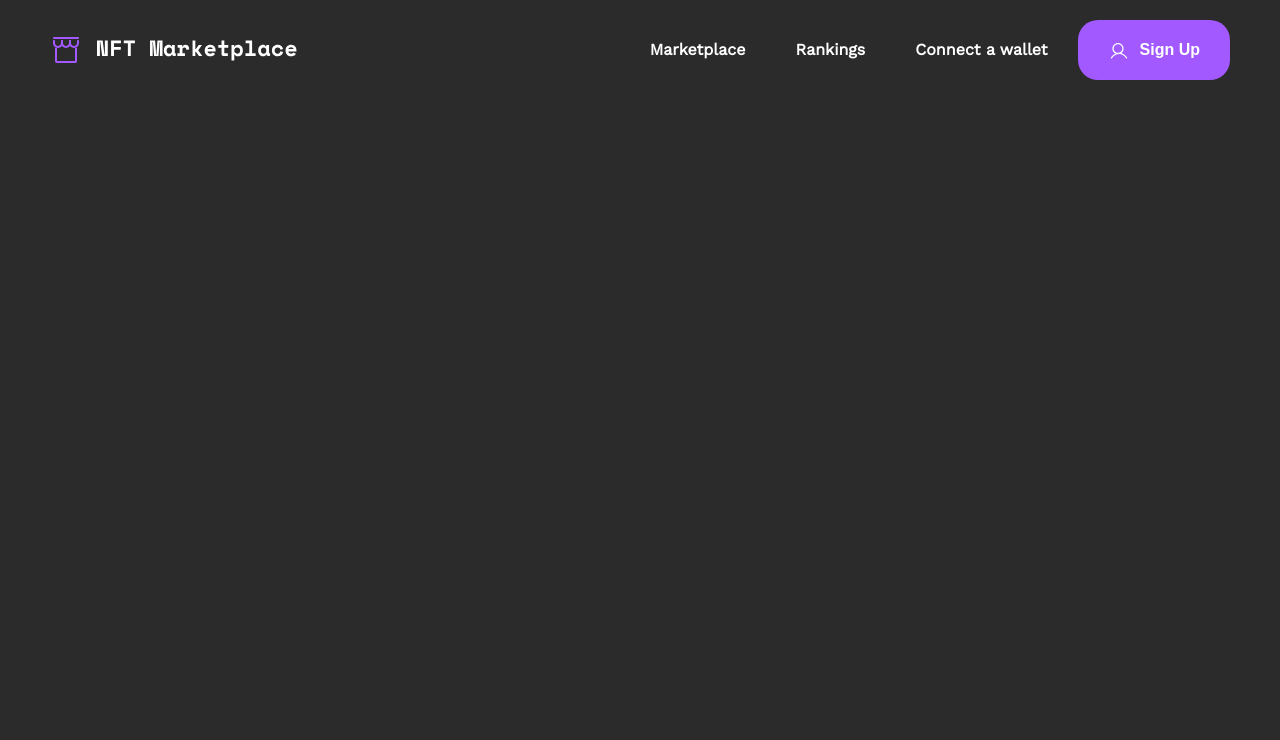
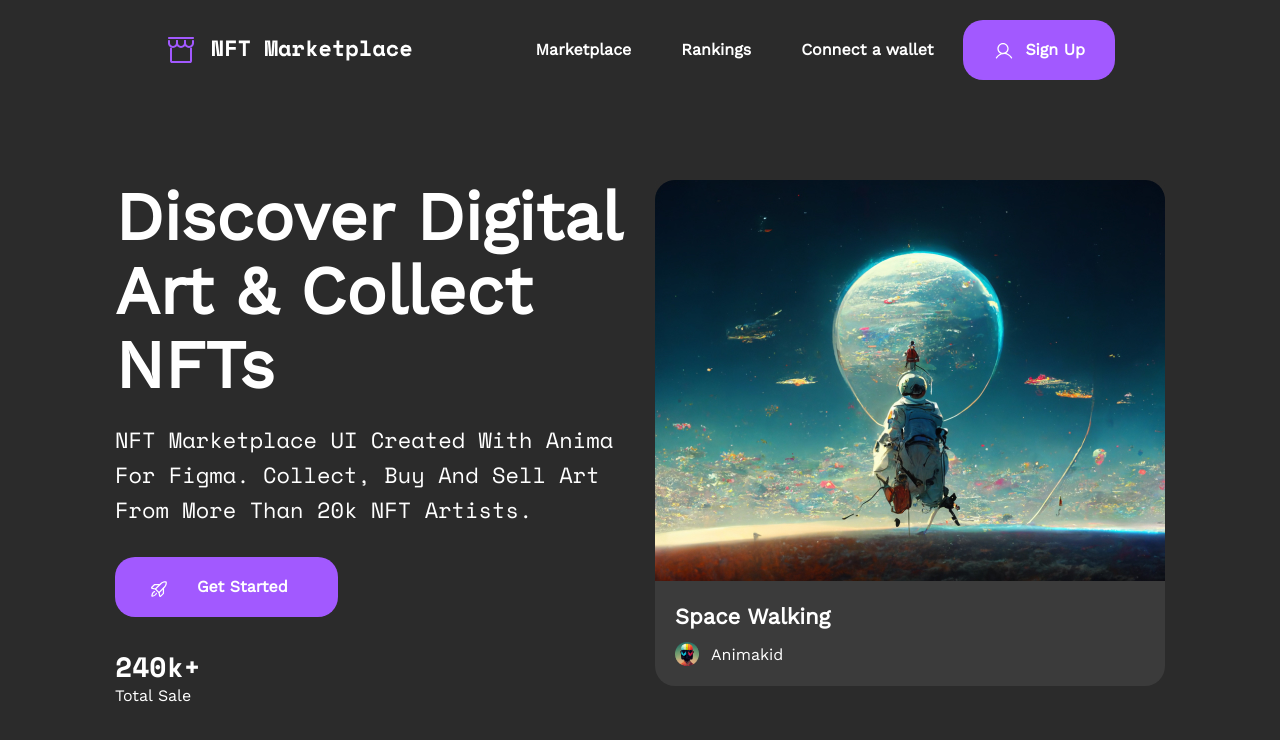
Before and after one commit to AspnicIT/NFT, a plain HTML site: page index.html in a window 1280 px wide. Drawn offline with nearby package versions, Linux system fonts and the light colour scheme.

Commit message:
main block on flex

```diff
--- a/css/style.css
+++ b/css/style.css
@@ -20,6 +20,19 @@ a {
 
 li {
   list-style: none;
+}
+
+h5 {
+  font-weight: 600;
+  font-size: 22px;
+  line-height: 31px;
+}
+
+h4 {
+  font-family: "Space Mono", monospace;
+  font-weight: 700;
+  font-size: 28px;
+  line-height: 39px;
 }
 
 .header {
@@ -85,7 +98,8 @@ li {
 .header__link a {
   padding: 12px 20px;
 }
-.header__signUP {
+
+.signUP {
   position: relative;
   background: #A259FF;
   border-radius: 20px;
@@ -95,19 +109,81 @@ li {
   font-size: 16px;
   font-weight: 600;
   line-height: 22px;
+  font-family: "Work Sans", sans-serif;
+  font-weight: 600;
+  font-size: 16px;
+  line-height: 22px;
 }
-.header__signUP_img-1, .header__signUP_img-2 {
+.signUP__img-1, .signUP__img-2 {
   position: absolute;
 }
-.header__signUP_img-1 {
+.signUP__img-1 {
   top: 22px;
   left: 34px;
 }
-.header__signUP_img-2 {
+.signUP__img-2 {
   top: 32px;
   left: 32px;
 }
 
 .main {
   width: 100%;
+  padding: 0 115px;
+  margin-bottom: 80px;
+}
+.main__welcome {
+  display: flex;
+  justify-content: space-between;
+}
+.main__left {
+  max-width: 510px;
+}
+.main__left_title {
+  font-weight: 600;
+  font-size: 67px;
+  line-height: 74px;
+  text-transform: capitalize;
+  margin-bottom: 20px;
+}
+.main__left_subtitle {
+  font-weight: 400;
+  font-size: 22px;
+  line-height: 35px;
+  text-transform: capitalize;
+  margin-bottom: 30px;
+}
+.main__left_btn {
+  padding: 19px 50px 19px 82px;
+  margin-bottom: 30px;
+}
+.main__left_statistic {
+  display: flex;
+  justify-content: space-between;
+}
+.main__right {
+  max-width: 510px;
+}
+
+.nft__item {
+  width: 100%;
+}
+.nft__item_img {
+  display: block;
+  width: 100%;
+}
+.nft__item_descr {
+  width: 100%;
+  background: #3B3B3B;
+  display: flex;
+  flex-direction: column;
+  row-gap: 10px;
+  justify-content: start;
+  padding: 20px;
+  border-radius: 0 0 20px 20px;
+}
+.nft__item_autor {
+  display: flex;
+  align-items: center;
+  -moz-column-gap: 12px;
+       column-gap: 12px;
 }/*# sourceMappingURL=style.css.map */
--- a/index.html
+++ b/index.html
@@ -29,9 +29,9 @@
                     <li class="header__link"><a href="">Marketplace</a></li>
                     <li class="header__link"><a href="">Rankings</a></li>
                     <li class="header__link"><a href="">Connect a wallet</a></li>
-                    <button class="header__signUP">
-                        <img src="./src/icons/header/sign-1.svg" alt="" class="header__signUP_img-1">
-                        <img src="./src/icons/header/sign-2.svg" alt="" class="header__signUP_img-2">
+                    <button class="signUP">
+                        <img src="./src/icons/header/sign-1.svg" alt="" class="signUP__img-1">
+                        <img src="./src/icons/header/sign-2.svg" alt="" class="signUP__img-2">
                         Sign Up
                     </button>
                 </ul>
@@ -39,7 +39,37 @@
 
         </header>
 
-        <div class="main__welcome"></div>
+        <div class="main__welcome">
+            <div class="main__left">
+                <h1 class="main__left_title">Discover digital art & Collect NFTs</h1>
+                <h4 class="main__left_subtitle">NFT marketplace UI created with Anima for Figma. Collect, buy and sell art from more than 20k NFT artists.</h4>
+                <button class="signUP main__left_btn">
+                    <img src="./src/icons/get-started.svg" alt="" class="signUP__img-1">
+                    Get Started
+                </button>
+                <div class="main__left_statistic">
+                    <div class="main__left_item">
+                        <h4 class="main__left_statTitle">240k+</h4>
+                        <div class="main__left_statSubtitle">Total Sale</div>
+                    </div>
+
+                </div>
+            </div>
+            <div class="main__right">
+                <div class="nft__item">
+                    <img src="./src/img/main-img.jpg" alt="" class="nft__item_img">
+                    <div class="nft__item_descr">
+                        <h5 class="nft__item_name">Space Walking</h5>
+                        <div class="nft__item_autor">
+                            <img src="./src/img/Animakid-s.png" alt="ava" class="nft__item_avatar">
+                            <div class="nft__item_nickname">Animakid</div>
+                        </div>
+                    </div>
+                </div>
+
+            </div>
+
+        </div>
     </main>
 
 
```
Also changed, not shown: src/icons/get-started.svg (added), src/img/Animakid-s.png (added), src/img/main-img.jpg (added), 1 other file.
